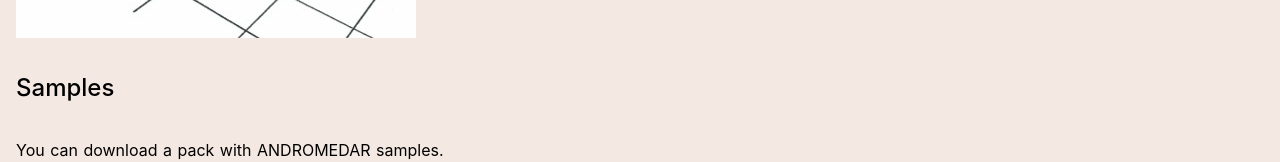
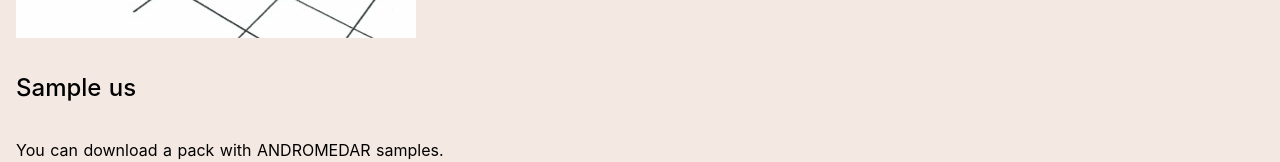
Before and after one commit to andromedarxyz/andromedarxyz.github.io, a Nuxt app: page /sampleus in a window 1280 px wide. Shown: the part 357-519 px from the top of the page. Built offline with nearby package versions, Linux system fonts and the light colour scheme.

Commit message:
change sample us title

```diff
--- a/pages/sampleus.vue
+++ b/pages/sampleus.vue
@@ -2,7 +2,7 @@
   <div class="container pt-6 px-4" style="background-color: #f4e9e2">
     <img src="/kugel.jpg" alt="Andromedar" class="image" />
     <div class="my-3">
-      <h2 class="text-2xl my-8 font-medium">Samples</h2>
+      <h2 class="text-2xl my-8 font-medium">Sample us</h2>
       <p class="my-2">You can download a pack with ANDROMEDAR samples.</p>
 
       <a
```
Also changed, not shown: 4 other files (tests, documents, lock files or other folders).
